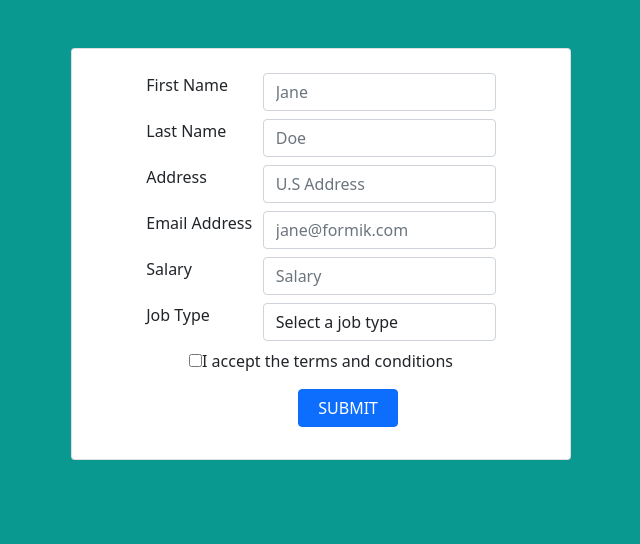
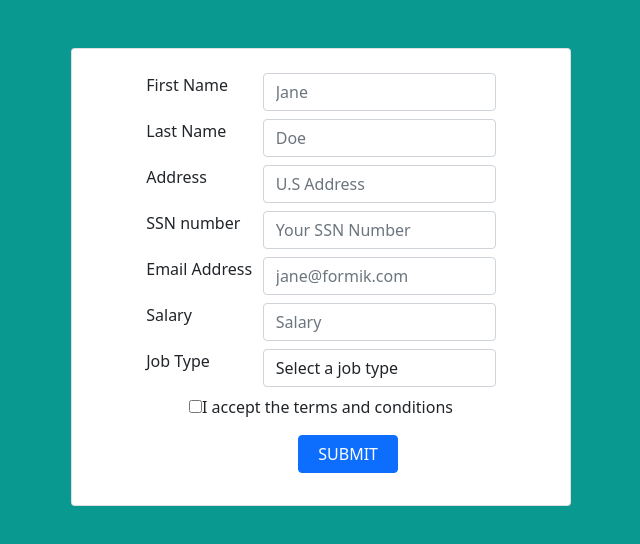
Before and after one commit to saadtom/react-form, a React (Create React App) app: page / in a window 1280 px wide. Shown: the top 544 px of the page, without its empty margins (319-959 px from the left). Built offline with nearby package versions, Linux system fonts and the light colour scheme.

Commit message:
ssn number added

```diff
--- a/src/my-form.js
+++ b/src/my-form.js
@@ -1,8 +1,8 @@
 import './my-form.css';
 import { Formik, Form } from 'formik';
-import MyTextInput from './my-text-input';
-import MyCheckbox from './my-checkbox';
-import MySelect from './my-select';
+import MyTextInput from './form-elements/my-text-input';
+import MyCheckbox from './form-elements/my-checkbox';
+import MySelect from './form-elements/my-select';
 import * as Yup from 'yup';
 
 const MyForm = () => {
@@ -13,6 +13,7 @@ const MyForm = () => {
                     firstName: '',
                     lastName: '',
                     address: '',
+                    ssn: '',
                     email: '',
                     acceptedTerms: false, // added for our checkbox
                     jobType: '', // added for our select
@@ -29,6 +30,10 @@ const MyForm = () => {
                         .email('Invalid email address')
                         .required('Required'),
                     address: Yup.string().required('Required'),
+                    ssn: Yup.string()
+                        .min(9, 'Must be 9 digits')
+                        .max(9, 'Must be 9 digits')
+                        .required('Required'),
                     acceptedTerms: Yup.boolean()
                         .required('Required')
                         .oneOf([true], 'You must accept the terms and conditions.'),
@@ -77,6 +82,13 @@ const MyForm = () => {
                         />
 
                         <MyTextInput
+                            label="SSN number"
+                            name="ssn"
+                            type="text"
+                            placeholder="Your SSN Number"
+                        />
+
+                        <MyTextInput
                             label="Email Address"
                             name="email"
                             type="email"
```
Also changed, not shown: src/form-elements/my-checkbox.js (renamed from src/my-checkbox.js), src/form-elements/my-select.js (renamed from src/my-select.js), src/form-elements/my-text-input.js (renamed from src/my-text-input.js).
